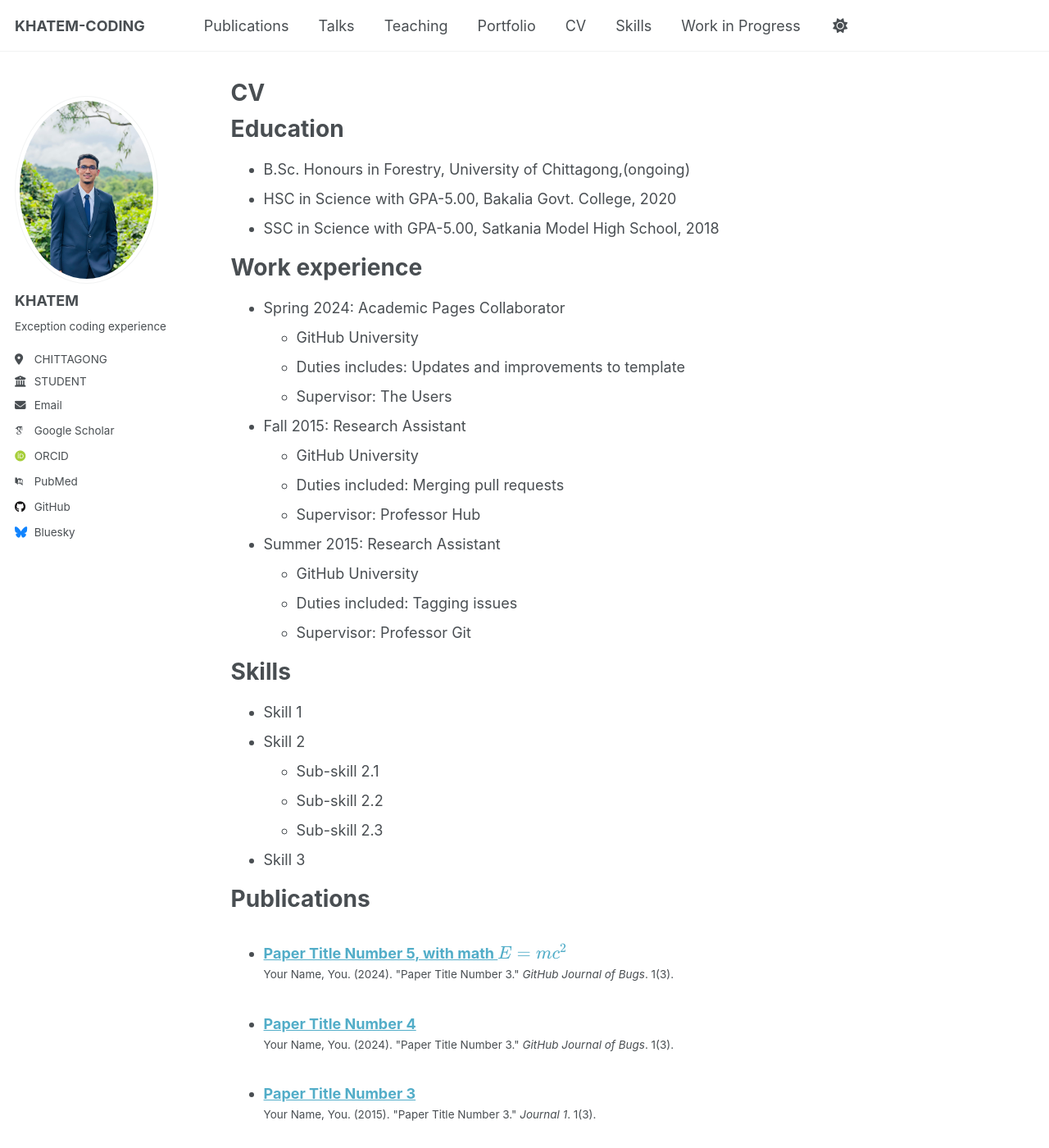
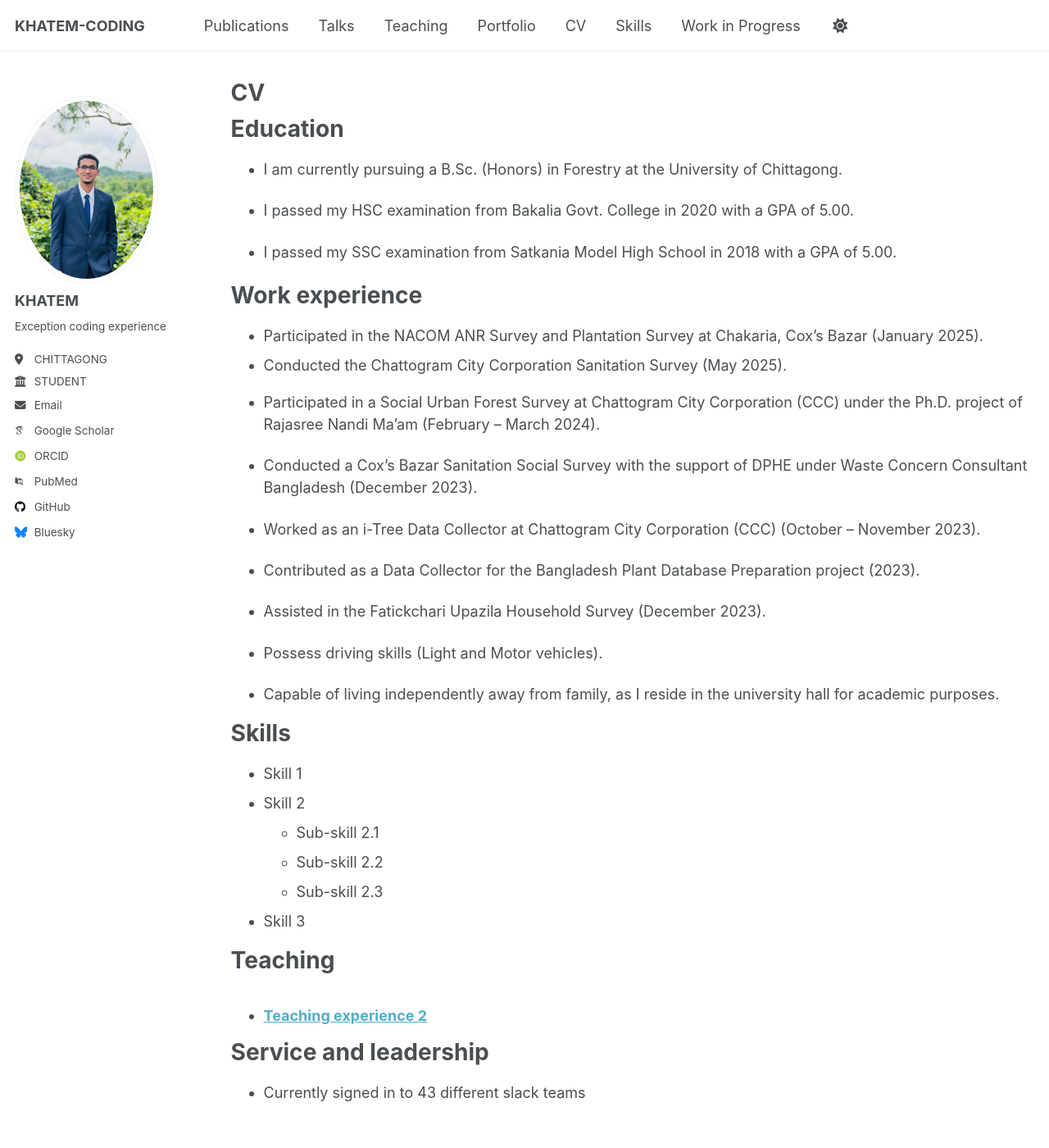
Before and after one commit to jafiruddinkhatem/jafiruddinkhatem.github.io, a Jekyll site: the page built from _pages/cv.md, in a window 1280 px wide and 1400 px high. Shown: the whole window at 82% size. Built offline with Jekyll 4.4.1, drawn with Linux system fonts in a browser that asks for light colours; some web fonts are replaced; a script that is not in the unit is left out; a file with an impossible date is left out; some of the changed text lies outside the part shown.

Commit message:
cv page added

```diff
--- a/_pages/cv.md
+++ b/_pages/cv.md
@@ -11,18 +11,31 @@ redirect_from:
 
 Education
 ======
-* B.Sc. Honours in Forestry, University of Chittagong,(ongoing)
-* HSC in Science with GPA-5.00, Bakalia Govt. College, 2020
-* SSC in Science with GPA-5.00, Satkania Model High School, 2018
+* I am currently pursuing a B.Sc. (Honors) in Forestry at the University of Chittagong.
+
+* I passed my HSC examination from Bakalia Govt. College in 2020 with a GPA of 5.00.
+
+* I passed my SSC examination from Satkania Model High School in 2018 with a GPA of 5.00.
 
 Work experience
 ======
-* Spring 2024: Academic Pages Collaborator
-  * GitHub University
-  * Duties includes: Updates and improvements to template
-  * Supervisor: The Users
+* Participated in the NACOM ANR Survey and Plantation Survey at Chakaria, Cox’s Bazar (January 2025).
+* Conducted the Chattogram City Corporation Sanitation Survey (May 2025).
+* Participated in a Social Urban Forest Survey at Chattogram City Corporation (CCC) under the Ph.D. project of Rajasree Nandi Ma’am (February – March 2024).
 
-* Fall 2015: Research Assistant
+* Conducted a Cox’s Bazar Sanitation Social Survey with the support of DPHE under Waste Concern Consultant Bangladesh (December 2023).
+
+* Worked as an i-Tree Data Collector at Chattogram City Corporation (CCC) (October – November 2023).
+
+* Contributed as a Data Collector for the Bangladesh Plant Database Preparation project (2023).
+
+* Assisted in the Fatickchari Upazila Household Survey (December 2023).
+
+* Possess driving skills (Light and Motor vehicles).
+
+* Capable of living independently away from family, as I reside in the university hall for academic purposes.
+
+<!-- * Fall 2015: Research Assistant
   * GitHub University
   * Duties included: Merging pull requests
   * Supervisor: Professor Hub
@@ -30,7 +43,7 @@ Work experience
 * Summer 2015: Research Assistant
   * GitHub University
   * Duties included: Tagging issues
-  * Supervisor: Professor Git
+  * Supervisor: Professor Git -->
 
 Skills
 ======
@@ -41,17 +54,17 @@ Skills
   * Sub-skill 2.3
 * Skill 3
 
-Publications
+<!-- Publications
 ======
   <ul>{% for post in site.publications reversed %}
     {% include archive-single-cv.html %}
-  {% endfor %}</ul>
+  {% endfor %}</ul> -->
 
-Talks
+<!-- Talks
 ======
   <ul>{% for post in site.talks reversed %}
     {% include archive-single-talk-cv.html  %}
-  {% endfor %}</ul>
+  {% endfor %}</ul> -->
 
 Teaching
 ======
```
Also changed, not shown: _teaching/2022-01-13-to -2022-04-20-teaching-1.md (deleted, +0 -21 lines).
